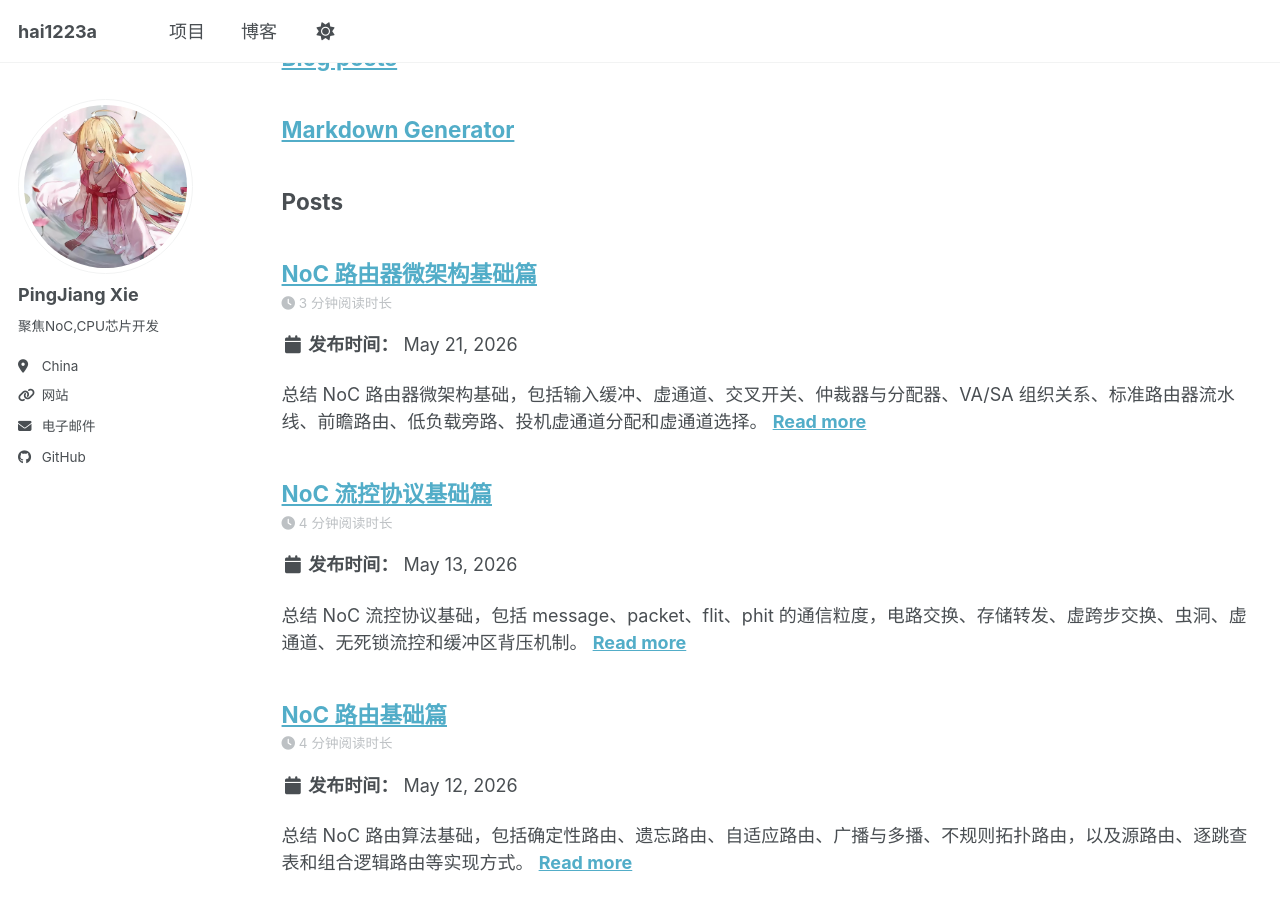
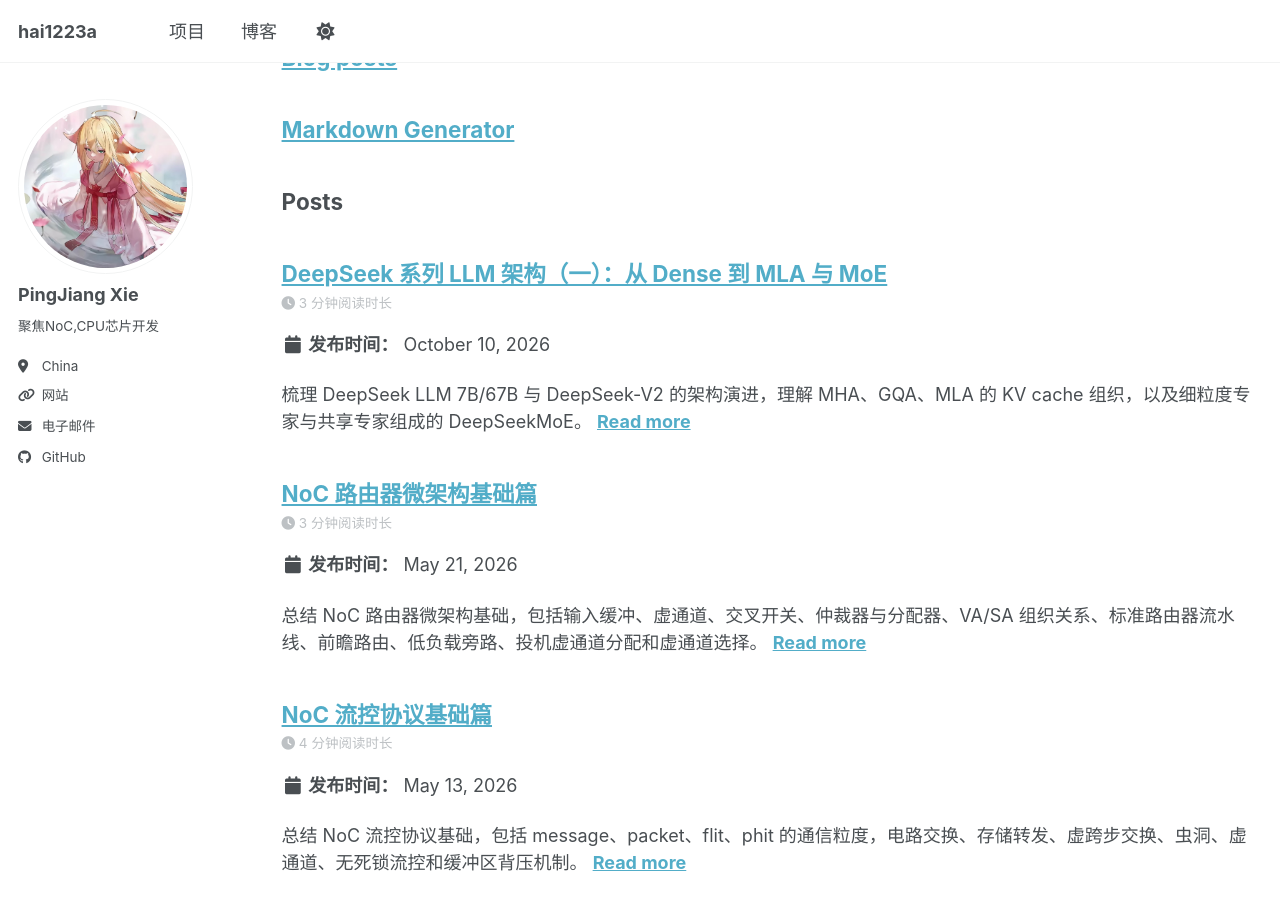
Before and after one commit to hai1223a/hai1223a.github.io, a Jekyll site: the page built from _pages/sitemap.md, in a window 1280 px wide and 900 px high, scrolled down 1568 px. Built offline with Jekyll 4.4.1, drawn with Linux system fonts in a browser that asks for light colours; a script bundle is joined from its source files by our own code; library files that are not in the unit come from our copies; comment, search, counter and statistics services are not loaded; some of the changed lines change nothing that is shown; some of the changed text lies outside the part shown.

Commit message:
整理 DeepSeek 架构笔记并新增系列文章集

````diff
--- /dev/null
+++ b/_portfolio/deepseek-study.md
@@ -0,0 +1,27 @@
+---
+title: "DeepSeek 系列文章集"
+excerpt: "整理 DeepSeek 系列模型的架构演进与论文阅读笔记，关注注意力机制、KV cache、MoE 及推理实现。"
+collection: portfolio
+permalink: /portfolio/deepseek-study/
+project_key: deepseek-study
+---
+
+记录 DeepSeek 系列模型的架构与论文学习笔记，重点关注注意力机制、KV cache、专家组织，以及它们对计算、存储和通信的影响。
+
+## 架构系列
+
+{% assign architecture_posts = site.posts | where: "project", page.project_key | sort: "date" %}
+{% for post in architecture_posts %}
+- [{{ post.title }}]({{ post.url | relative_url }})
+  <br>{{ post.excerpt }}
+{% endfor %}
+
+## 相关论文笔记
+
+{% assign series_posts = site.posts | where: "series", page.project_key | sort: "date" %}
+{% for post in series_posts %}
+{% unless post.project == page.project_key %}
+- [{{ post.title }}]({{ post.url | relative_url }})
+  <br>{{ post.excerpt }}
+{% endunless %}
+{% endfor %}
--- a/_posts/2026-05-07-deepseek-v4-paper-reading.md
+++ b/_posts/2026-05-07-deepseek-v4-paper-reading.md
@@ -3,6 +3,7 @@
 date: 2026-05-07
 permalink: /posts/2026/05/deepseek-v4-paper-reading/
 project: paper-study
+series: deepseek-study
 excerpt: "阅读 DeepSeek-V4 论文，梳理 Hybrid Attention、mHC、Muon Optimizer、state cache 与稀疏 Attention Kernel 协同设计。"
 tags:
   - DeepSeek
--- /dev/null
+++ b/_posts/2026-10-10-deepseek-llm-architecture-01.md
@@ -0,0 +1,182 @@
+---
+title: "DeepSeek 系列 LLM 架构（一）：从 Dense 到 MLA 与 MoE"
+date: 2026-10-10
+permalink: /posts/2026/10/deepseek-llm-architecture-01/
+project: deepseek-study
+series: deepseek-study
+excerpt: "梳理 DeepSeek LLM 7B/67B 与 DeepSeek-V2 的架构演进，理解 MHA、GQA、MLA 的 KV cache 组织，以及细粒度专家与共享专家组成的 DeepSeekMoE。"
+tags:
+  - DeepSeek
+  - 大模型
+  - Attention
+  - MoE
+  - 学习笔记
+---
+
+{% include toc icon="list" title="目录" position="inline" %}
+
+本文记录 DeepSeek 早期模型的架构演进：先以 DeepSeek LLM 7B/67B 的 Dense Transformer 为起点，再看 DeepSeek-V2 如何通过 **MLA 压缩 KV cache**，通过 **DeepSeekMoE 降低每个 token 的计算开销**。
+
+系列入口：[DeepSeek 系列文章集]({{ '/portfolio/deepseek-study/' | relative_url }})。
+
+## DeepSeek LLM 7B/67B
+
+[论文：DeepSeek LLM: Scaling Open-Source Language Models with Longtermism](https://arxiv.org/abs/2401.02954)
+
+这是 DeepSeek 早期的通用语言模型系列，采用 Dense 架构，沿用 LLaMA 风格的 Decoder-only Transformer。这里的 Dense 指每个 token 都经过各层完整的 FFN，与后面的稀疏 MoE 相对应。
+
+![DeepSeek LLM 67B 与 LLaMA 的 Transformer 架构比较]({{ "/images/42.png" | relative_url }})
+<p class="image-caption">图 1：DeepSeek LLM 67B 与 LLaMA 的 Transformer 架构比较</p>
+
+### 模型规模
+
+7B/67B 的主要配置如下：
+
+|                       | DeepSeek 7B | DeepSeek 67B |
+| --------------------- | ----------- | ------------ |
+| Transformer layers    | **30**      | **95**       |
+| hidden size `d_model` | 4096        | 8192         |
+| Attention Head 数量   | 32          | 64           |
+| KV heads              | 32          | **8**        |
+| Context length        | 4096        | 4096         |
+| Training tokens       | 2T          | 2T           |
+
+### Transformer 模块
+
+两个模型的主要差别之一是注意力头的组织方式：**7B 使用 MHA，67B 使用 GQA**。67B 的 64 个 Query heads 共享 8 个 KV heads，即每 8 个 Query heads 共用一组 K、V。
+
+其余主要模块包括：
+
+- **RoPE**：为 Q、K 引入旋转位置编码。
+- **RMSNorm / Pre-Norm**：在注意力和 FFN 子层之前进行归一化。
+- **SwiGLU FFN**：通过带门控的前馈网络进行非线性变换。
+
+## DeepSeek-V2
+
+[论文：DeepSeek-V2: A Strong, Economical, and Efficient Mixture-of-Experts Language Model](https://arxiv.org/abs/2405.04434)
+
+[前置研究：DeepSeekMoE: Towards Ultimate Expert Specialization in Mixture-of-Experts Language Models](https://arxiv.org/abs/2401.06066)
+
+相比前面的 Dense 模型，DeepSeek-V2 的两项主要架构变化是 **MLA（Multi-head Latent Attention）** 和 **DeepSeekMoE**。前者优化注意力中的 KV cache，后者用稀疏激活的专家替换大部分 Dense FFN。DeepSeekMoE 论文介绍了专家设计思路，V2 论文则给出 MLA 与 MoE 组合后的完整模型。
+
+![DeepSeek-V2 的 MLA 与 MoE 架构]({{ "/images/43.png" | relative_url }})
+<p class="image-caption">图 2：DeepSeek-V2 的 MLA 与 MoE 架构</p>
+
+### MLA 注意力
+
+#### MHA、MQA 与 GQA
+
+在传统注意力层中，输入隐状态 X 分别投影得到 Q、K、V，再完成缩放点积注意力。自回归推理会缓存历史 token 的 K、V，避免每生成一个 token 都重新计算整个前缀。
+
+MHA、MQA 和 GQA 的主要区别是 **Query heads 如何共享 KV heads**：
+
+![传统注意力在 Prefill 阶段的 Q、K、V 投影与缓存数据流]({{ "/images/44.png" | relative_url }})
+<p class="image-caption">图 3：传统注意力在 Prefill 阶段的 Q、K、V 投影与缓存数据流</p>
+
+| 机制 | Query heads 与 KV heads 的关系 | KV cache 特点 |
+| --- | --- | --- |
+| MHA（Multi-head Attention） | 每个 Query head 对应独立的 K、V head | KV heads 最多，缓存开销较大 |
+| MQA（Multi-query Attention） | 所有 Query heads 共享一组 K、V | KV heads 最少，缓存开销较小 |
+| GQA（Grouped-query Attention） | 一组 Query heads 共享一组 K、V | 在 MHA 与 MQA 之间折中 |
+
+![MHA、MQA 与 GQA 的 Query heads 和 KV heads 共享关系]({{ "/images/45.png" | relative_url }})
+<p class="image-caption">图 4：MHA、MQA 与 GQA 的 Query heads 和 KV heads 共享关系</p>
+
+#### 低秩压缩 Q、K、V
+
+MLA 的目标是在显著压缩 KV cache 的同时保持较好的模型能力。它不只减少 KV heads 的数量，而是将 K、V 联合压缩到一个低维潜在向量中。
+
+![MLA 的低秩投影与解耦 RoPE 数据流（简化示意，具体维度以正文配置表为准）]({{ "/images/46.png" | relative_url }})
+<p class="image-caption">图 5：MLA 的低秩投影与解耦 RoPE 数据流（简化示意，具体维度以正文配置表为准）</p>
+
+下面按单个 token 描述数据流，省略 batch 和序列维度：
+
+```text
+c_KV = W_DKV · X
+K_C  = W_UK  · c_KV
+V    = W_UV  · c_KV
+
+c_Q  = W_DQ  · X
+Q_C  = W_UQ  · c_Q
+```
+
+- **K、V 分支**：先得到联合压缩的 `c_KV`，再分别上投影得到内容 Key `K_C` 和 Value `V`。
+- **Q 分支**：先得到压缩的 `c_Q`，再上投影得到内容 Query `Q_C`。Q 的压缩也有助于减少训练时的激活开销，但 `c_Q` 不属于历史 KV cache。
+
+#### 解耦 RoPE
+
+如果直接对内容 Key 应用 RoPE，随位置变化的旋转会妨碍将 Key 的上投影矩阵吸收到 Query 侧的计算中。因此 MLA 将位置编码分支与内容分支分开：
+
+```text
+K_R = RoPE(W_KR · X)
+Q_R = RoPE(W_QR · c_Q)
+
+K = concat(K_C, K_R)
+Q = concat(Q_C, Q_R)
+```
+
+**`K_R` 在各个注意力头之间共享，`Q_R` 则为各个 Query head 分别生成。** 对 DeepSeek-V2，每个 token 的 `K_R` 维度是 64；128 个 Query heads 对应的 `Q_R` 形状为 `[128, 64]`。这里省略了 batch 和序列维度。
+
+最终使用组合后的 Q、K 和内容分支 V 计算多头注意力。上述展开形式便于理解；高效推理实现会利用矩阵吸收等方式，避免把历史 token 的完整 K、V 都重新展开并缓存。
+
+#### KV cache 实际存什么
+
+MLA 每层、每个历史 token 主要缓存两部分：
+
+| 缓存项 | DeepSeek-V2 维度 | 用途 |
+| --- | --- | --- |
+| `c_KV` | 512 | 压缩后的 K、V 内容信息 |
+| `K_R` | 64 | 各个注意力头共享的位置 Key |
+| 合计 | 576 | 历史 token 的缓存元素数量 |
+
+因此，MLA 的 KV cache 包括 **压缩内容向量和位置 Key**，不能只按 `c_KV` 的 512 维计算。这个元素数量还需乘以层数、序列长度、batch size 和每个元素的字节数，才能估算实际显存占用。
+
+### DeepSeekMoE
+
+DeepSeek-V2 将大部分 Transformer 层的 FFN 替换为 DeepSeekMoE。其专家分为两类：
+
+- **Routed Experts（路由专家）**：将专家划分得更细，每个 token 根据路由结果选择其中一部分，有利于形成更细致的专业分工。
+- **Shared Experts（共享专家）**：每个 token 都经过共享专家，用于学习不同 token 共同需要的知识，减少路由专家之间的重复学习。
+
+![DeepSeekMoE 的路由专家与共享专家组织]({{ "/images/47.png" | relative_url }})
+<p class="image-caption">图 6：DeepSeekMoE 的路由专家与共享专家组织</p>
+
+DeepSeek-V2 的每个 MoE 层包含 **160 个路由专家和 2 个共享专家**，每个 token 激活 **6 个路由专家，并经过 2 个共享专家**。因此，模型的总参数量与每个 token 实际激活的参数量不同。
+
+### 模型配置
+
+下面列出完整 DeepSeek-V2 的主要配置，不包含 V2-Lite：
+
+| 参数                          | DeepSeek-V2 配置 |
+| ----------------------------- | ---------------- |
+| Transformer 总层数            | 60               |
+| 隐藏维度 `d_model`            | 5120             |
+| Attention Head 数量           | 128              |
+| Head的内容维度                | 128              |
+| Head的RoPE维度                | 64               |
+| Head的运算时的维度            | 128+64           |
+| KVcache内容维度（c_KV）       | 512              |
+| KV cache 的 RoPE Key 维度（`K_R`） | 64          |
+| Q的压缩维度（c_Q）            | 1536             |
+| MoE 层数                      | 59（首层为 Dense FFN） |
+| 每层共享专家数量              | 2                |
+| 每层routed专家数量            | 160              |
+| 每个token选择的routed专家数量 | 6                |
+| 每个专家的中间维度            | 1536             |
+
+## 架构演进小结
+
+| 模型 | 注意力机制 | FFN 组织 | 主要关注点 |
+| --- | --- | --- | --- |
+| DeepSeek LLM 7B | MHA | Dense FFN | 建立 Dense Transformer 基线 |
+| DeepSeek LLM 67B | GQA | Dense FFN | 减少 KV heads，降低缓存开销 |
+| DeepSeek-V2 | MLA | 首层 Dense FFN，其余为 DeepSeekMoE | 压缩 KV cache，并减少每个 token 激活的专家参数 |
+
+从硬件和推理实现角度看，MLA 主要改变 **缓存的数据形式与注意力计算的数据流**；MoE 则改变 **FFN 的参数访问、路由和计算分配**。后续阅读可以分别沿着 KV cache 带宽、矩阵计算和专家通信这几条线继续展开。
+
+## 参考资料
+
+1. [DeepSeek LLM](https://arxiv.org/abs/2401.02954)
+2. [DeepSeekMoE](https://arxiv.org/abs/2401.06066)
+3. [DeepSeek-V2](https://arxiv.org/abs/2405.04434)
+4. [DeepSeek-V2 官方代码仓库](https://github.com/deepseek-ai/DeepSeek-V2)
````
Also changed, not shown: images/42.png (added), images/43.png (added), images/44.png (added), images/45.png (added), images/46.png (added), images/47.png (added).
